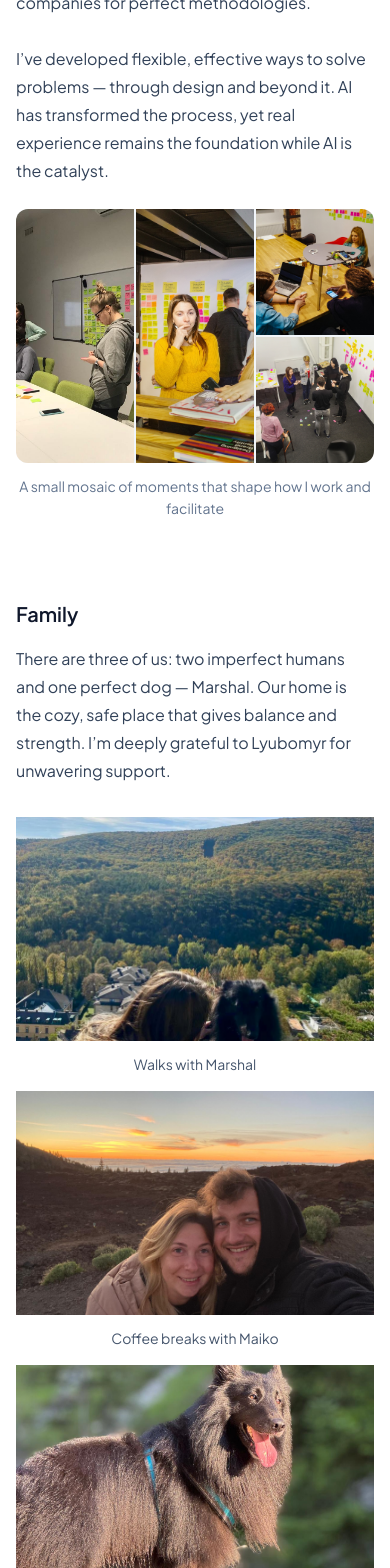
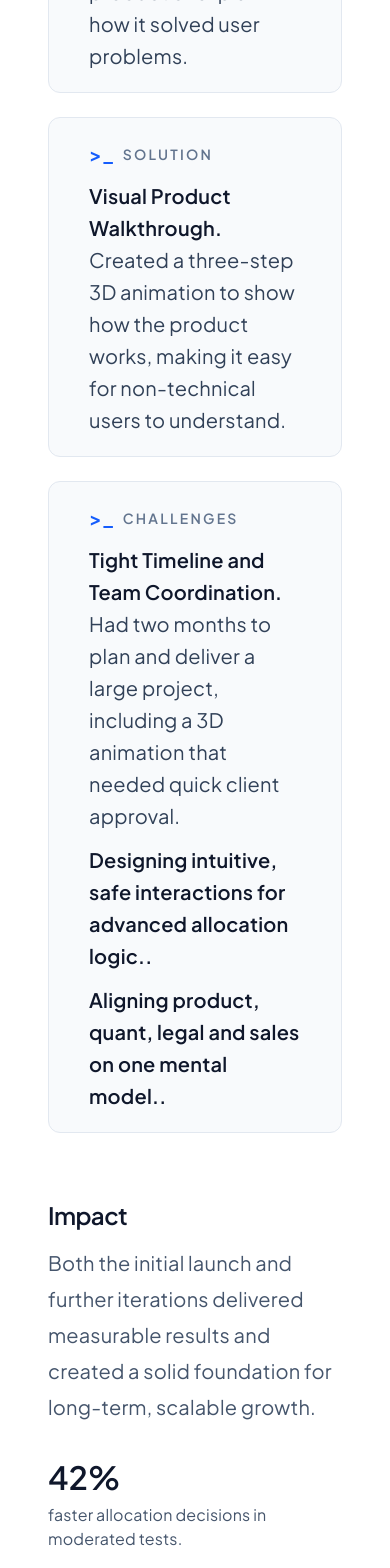
Before and after one commit to LiraCalifornia/iryna-portfolio, a Next.js app: page /work/allocations in a window 390 px wide. Shown: the part 1300-2868 px from the top of the page. Built offline with nearby package versions, Linux system fonts and the light colour scheme.

Commit message:
fixed navigation for slug

```diff
--- a/src/app/work/[slug]/page.tsx
+++ b/src/app/work/[slug]/page.tsx
@@ -1,294 +1,272 @@
-// src/app/about/page.tsx
-import type { Metadata } from "next";
+// src/app/work/[slug]/page.tsx
+import Image from "next/image";
 import Link from "next/link";
-import Image from "next/image";
+import { notFound } from "next/navigation";
+import { use } from "react";
+import { DesignProcess } from "@/components/DesignProcess";
+import { projects, type ProjectConfig } from "@/data/projects";
 
-export const metadata: Metadata = {
-  title: "About — Iryna Sofiian",
-  description:
-    "About Iryna Sofiian: story, work philosophy, values, and links.",
-  alternates: { canonical: "/about" },
-  openGraph: {
-    title: "About — Iryna Sofiian",
-    description:
-      "Senior Product Designer crafting calm, conversion-driven experiences.",
-    url: "/about",
-    type: "profile",
-  },
+/* ---------- Types ---------- */
+
+type PageProps = {
+  params: Promise<{ slug: string }>;
 };
 
-const familyPhotos = [
-  {
-    src: "/me-with-marshal.jpg",
-    alt: "Iryna with Marshal",
-    caption: "Walks with Marshal",
-  },
-  {
-    src: "/me-with-maiko.jpeg",
-    alt: "Iryna with Maiko",
-    caption: "Coffee breaks with Maiko",
-  },
-  {
-    src: "/marshal.jpeg",
-    alt: "Marshal enjoying nature",
-    caption: "Marshal — the heart of our family",
-  },
-];
+/* ---------- Helpers ---------- */
 
-const mosaicPhotos = [
-  { src: "/about-1.jpg", alt: "Workshop moment" },
-  { src: "/about-2.jpg", alt: "Team collaboration" },
-  { src: "/about-3.jpg", alt: "Sticky notes & structure" },
-  { src: "/about-4.jpg", alt: "Quiet observation" },
-  { src: "/about-5.jpg", alt: "Speaking & facilitation" },
-  { src: "/about-6.jpg", alt: "Another fragment from worklife" },
-];
+const splitText = (text: string) => {
+  const [first, ...rest] = text.split(". ");
+  return { first, rest: rest.join(". ") };
+};
 
-export default function AboutPage() {
-  // беремо перші 4 фото під конкретний колаж, як у Figma
-  const collagePhotos = mosaicPhotos.slice(0, 4);
+/* ---------- Route segment config ---------- */
+
+export function generateStaticParams() {
+  return Object.keys(projects).map((slug) => ({ slug }));
+}
+
+export const dynamicParams = true;
+
+/* ---------- Page ---------- */
+
+export default function WorkDetailPage(props: PageProps) {
+  const { slug } = use(props.params);
+  const project: ProjectConfig | undefined = projects[slug];
+
+  if (!project) notFound();
+
+  const {
+    title,
+    subtitle,
+    image,
+    period,
+    tools,
+    keywords,
+    problem,
+    solution,
+    challenges,
+    impact,
+    designProcessSteps,
+  } = project;
+
+  const hasFullCase = Boolean(problem && solution);
+  const toolsTags = tools
+    ? tools.split(",").map((t) => t.trim()).filter(Boolean)
+    : [];
+  const keywordTags = keywords
+    ? keywords.split(",").map((t) => t.trim()).filter(Boolean)
+    : [];
 
   return (
     <main className="bg-white">
-      <div className="mx-auto w-full max-w-3xl py-24">
-        <div className="w-full">
-          {/* HERO */}
-          <header className="mb-20">
-            <h1 className="mb-6 font-semibold tracking-tight text-slate-900 text-[32px] leading-[40px] sm:text-[40px] sm:leading-[48px] md:text-[48px] md:leading-[56px]">
-              About Iryna Sofiian
-            </h1>
-            <p className="text-slate-700 text-[18px] leading-[32px] md:text-[24px] md:leading-[40px]">
-              My design is, first and foremost, about solving problems for users
-              and for business. That alone determines my methods and tools,
-              never the other way around. I adapt to corporations, startups, and
-              each specific domain or team individually.
+      {/* головний контентний контейнер */}
+      {/* px-8 = 32px на мобайлі, з sm і вище повертаємось до 0, щоб лишилась чиста колона 768px */}
+      <div className="mx-auto w-full max-w-[768px] px-8 sm:px-0 pt-16 pb-20">
+        {/* Hero image */}
+        {image && (
+          <div className="relative w-full h-[220px] sm:h-[320px] md:h-[380px] rounded-xl overflow-hidden bg-slate-100">
+            <Image
+              src={image}
+              alt={title}
+              fill
+              className="object-cover"
+              sizes="(max-width: 768px) 100vw, 768px"
+            />
+          </div>
+        )}
+
+        {/* Header */}
+        <header className="mt-8">
+          {/* H2: 48/56 */}
+          <h1 className="text-[48px] leading-[56px] tracking-[-0.01em] font-semibold text-slate-900">
+            {title}
+          </h1>
+
+          {/* Subtitle 4: 24/40, відступ 24 */}
+          {subtitle && (
+            <p className="mt-6 text-[24px] leading-[40px] text-slate-700 tracking-[0.01em]">
+              {subtitle}
             </p>
-          </header>
+          )}
 
-          {/* STORY */}
-          <section className="mb-20">
-            <h2 className="mb-4 font-semibold text-slate-900 text-[20px] leading-[30px] md:text-[24px] md:leading-[36px]">
-              Story
-            </h2>
+          {/* Meta badges: mt 32, text M 16/24 */}
+          <div className="mt-8 flex flex-wrap gap-2 text-[16px] leading-[24px]">
+            {period && (
+              <span className="inline-flex items-center gap-1 rounded-lg border border-slate-200 bg-slate-50 px-3 py-1 text-slate-700 tracking-[0.01em]">
+                <span>🗓</span>
+                {period}
+              </span>
+            )}
 
-            <p className="text-slate-700 text-[16px] leading-[28px] md:text-[20px] md:leading-[36px]">
-              I was born in 1994 in Lviv, Ukraine, with a clear sense that I
-              wanted to solve people’s problems not only efficiently, but
-              beautifully. That’s how I began exploring design.
-              <br />
-              <br />
-              I first studied interior design for two years, but soon realized
-              it wasn’t my path. Then I turned to print and graphic design,
-              which became my formal education. While studying, I discovered the
-              world of digital products and started learning interface design.
-              <br />
-              <br />
-              Fate brought me together with programmers, and during my first
-              year I was immersed in code. By graduation I was already creating
-              Android and iOS apps, then moved into web products. That
-              enthusiasm became a strong foundation.
-            </p>
-          </section>
+            {toolsTags.map((tag, index) => (
+              <span
+                key={`tool-${index}`}
+                className="inline-flex items-center rounded-lg border border-slate-200 bg-slate-50 px-3 py-1 text-slate-700 tracking-[0.01em]"
+              >
+                {tag}
+              </span>
+            ))}
 
-          {/* WORK */}
-          <section className="mb-20">
-            <h2 className="mb-4 font-semibold text-slate-900 text-[20px] leading-[30px] md:text-[24px] md:leading-[36px]">
-              Work
-            </h2>
+            {keywordTags.map((tag, index) => (
+              <span
+                key={`kw-${index}`}
+                className="inline-flex items-center rounded-lg border border-slate-200 bg-slate-50 px-3 py-1 text-slate-700 tracking-[0.01em]"
+              >
+                {tag}
+              </span>
+            ))}
+          </div>
+        </header>
 
-            <p className="text-slate-700 text-[16px] leading-[28px] md:text-[20px] md:leading-[36px]">
-              The key value I bring is a broad kaleidoscope of experience. I’ve
-              practiced many well-known frameworks and learned that lots of them
-              are beautiful theory. There are no perfect companies for perfect
-              methodologies.
-              <br />
-              <br />
-              I’ve developed flexible, effective ways to solve problems —
-              through design and beyond it. AI has transformed the process, yet
-              real experience remains the foundation while AI is the catalyst.
-            </p>
+        {hasFullCase ? (
+          <>
+            {/* Problem / Solution / Challenges */}
+            <section className="mt-16 space-y-6 sm:space-y-7">
+              {/* Problem */}
+              {problem && (
+                <div className="rounded-xl bg-slate-50 border border-slate-200 px-10 py-5 sm:px-10 sm:py-5">
+                  {/* >_ (L bold) + CUPS 14 */}
+                  <h2 className="flex items-center gap-2">
+                    <span className="text-[20px] leading-[32px] font-semibold text-blue-600">
+                      {">_"}
+                    </span>
+                    <span className="text-[14px] leading-[20px] font-semibold uppercase tracking-[0.16em] text-slate-500">
+                      Problem
+                    </span>
+                  </h2>
 
-            {/* МОЗАЇКА ФОТО — новий колаж як на макеті */}
-            <div className="mt-6 rounded-[12px] overflow-hidden bg-slate-100">
-              <div className="grid h-[254px] grid-cols-3 grid-rows-2 gap-[2px]">
-                {collagePhotos.map((photo, index) => {
-                  // розкладка: 0 і 1 — високі колонки, 2 — правий верх, 3 — правий низ
-                  const layoutClasses =
-                    index === 0
-                      ? "col-span-1 row-span-2"
-                      : index === 1
-                      ? "col-span-1 row-span-2"
-                      : index === 2
-                      ? "col-start-3 row-start-1"
-                      : "col-start-3 row-start-2";
+                  {(() => {
+                    const { first, rest } = splitText(problem);
+                    return (
+                      <p className="mt-[10px] text-[20px] leading-[32px] tracking-[0.01em] text-slate-700">
+                        <span className="font-semibold text-slate-900">
+                          {first}.
+                        </span>{" "}
+                        {rest}
+                      </p>
+                    );
+                  })()}
+                </div>
+              )}
 
+              {/* Solution */}
+              {solution && (
+                <div className="rounded-xl bg-slate-50 border border-slate-200 px-10 py-5 sm:px-10 sm:py-5">
+                  <h2 className="flex items-center gap-2">
+                    <span className="text-[20px] leading-[32px] font-semibold text-blue-600">
+                      {">_"}
+                    </span>
+                    <span className="text-[14px] leading-[20px] font-semibold uppercase tracking-[0.16em] text-slate-500">
+                      Solution
+                    </span>
+                  </h2>
+
+                  {(() => {
+                    const { first, rest } = splitText(solution);
+                    return (
+                      <p className="mt-[10px] text-[20px] leading-[32px] tracking-[0.01em] text-slate-700">
+                        <span className="font-semibold text-slate-900">
+                          {first}.
+                        </span>{" "}
+                        {rest}
+                      </p>
+                    );
+                  })()}
+                </div>
+              )}
+
+              {/* Challenges */}
+              {challenges && challenges.length > 0 && (
+                <div className="rounded-xl bg-slate-50 border border-slate-200 px-10 py-5 sm:px-10 sm:py-5">
+                  <h2 className="flex items-center gap-2">
+                    <span className="text-[20px] leading-[32px] font-semibold text-blue-600">
+                      {">_"}
+                    </span>
+                    <span className="text-[14px] leading-[20px] font-semibold uppercase tracking-[0.16em] text-slate-500">
+                      Challenges
+                    </span>
+                  </h2>
+
+                  <ul className="mt-[10px] space-y-3">
+                    {challenges.map((item, index) => {
+                      const { first, rest } = splitText(item);
+                      return (
+                        <li key={index}>
+                          <p className="text-[20px] leading-[32px] tracking-[0.01em] text-slate-700">
+                            <span className="font-semibold text-slate-900">
+                              {first}.
+                            </span>{" "}
+                            {rest}
+                          </p>
+                        </li>
+                      );
+                    })}
+                  </ul>
+                </div>
+              )}
+            </section>
+
+            {/* Impact */}
+            <section className="mt-16">
+              {/* H5: 24/36 */}
+              <h2 className="text-[24px] leading-[36px] font-semibold tracking-tight text-slate-900">
+                Impact
+              </h2>
+
+              {/* text L custom: 20/36 */}
+              <p className="mt-3 text-[20px] leading-[36px] text-slate-600 tracking-[0.01em]">
+                Both the initial launch and further iterations delivered
+                measurable results and created a solid foundation for long-term,
+                scalable growth.
+              </p>
+
+              <div className="mt-8 grid gap-x-10 gap-y-8 sm:grid-cols-2 md:grid-cols-3">
+                {impact?.map((item, index) => {
+                  const [stat, ...rest] = item.split(" ");
+                  const label = rest.join(" ");
                   return (
-                    <div
-                      key={photo.src}
-                      className={`relative ${layoutClasses}`}
-                    >
-                      <Image
-                        src={photo.src}
-                        alt={photo.alt}
-                        fill
-                        className="object-cover"
-                        sizes="(max-width: 768px) 100vw, 768px"
-                      />
+                    <div key={index} className="space-y-1.5">
+                      {/* H4: 32/40 */}
+                      <div className="text-[32px] leading-[40px] font-semibold text-slate-900">
+                        {stat}
+                      </div>
+                      {/* text M: 16/24 */}
+                      <p className="text-[16px] leading-[24px] text-slate-600 tracking-[0.01em]">
+                        {label}
+                      </p>
                     </div>
                   );
                 })}
               </div>
-            </div>
+            </section>
 
-            <p className="mt-3 text-center text-slate-500 text-[14px] leading-[22px] md:text-[16px] md:leading-[24px]">
-              A small mosaic of moments that shape how I work and facilitate
-            </p>
-          </section>
-
-          {/* FAMILY */}
-          <section className="mb-20">
-            <h2 className="mb-4 font-semibold text-slate-900 text-[20px] leading-[30px] md:text-[24px] md:leading-[36px]">
-              Family
-            </h2>
-
-            <p className="mb-8 text-slate-700 text-[16px] leading-[28px] md:text-[20px] md:leading-[36px]">
-              There are three of us: two imperfect humans and one perfect dog —
-              Marshal. Our home is the cozy, safe place that gives balance and
-              strength. I’m deeply grateful to Lyubomyr for unwavering support.
-            </p>
-
-            <div className="grid grid-cols-1 gap-4 sm:grid-cols-3">
-              {familyPhotos.map(({ src, alt, caption }) => (
-                <figure key={src}>
-                  <div className="overflow-hidden">
-                    <Image
-                      src={src}
-                      alt={alt}
-                      width={800}
-                      height={600}
-                      className="h-56 w-full object-cover transition-transform duration-300 hover:scale-[1.03]"
-                      sizes="(min-width: 640px) 33vw, 100vw"
-                    />
-                  </div>
-
-                  <figcaption className="mt-3 text-center text-[14px] leading-[22px] text-slate-600 md:text-[16px] md:leading-[24px]">
-                    {caption}
-                  </figcaption>
-                </figure>
-              ))}
+            {/* Design Process — останній блок перед футером */}
+            {designProcessSteps && designProcessSteps.length > 0 && (
+              <DesignProcess steps={designProcessSteps} />
+            )}
+          </>
+        ) : (
+          <section className="mt-16">
+            <div className="rounded-xl bg-slate-50 border border-slate-200 px-4 py-5 sm:px-6 sm:py-7">
+              <p className="text-[16px] leading-[24px] text-slate-600 tracking-[0.01em]">
+                Full case study for this project is coming soon. If you&apos;d
+                like details now, please{" "}
+                <Link
+                  href="/contact"
+                  className="underline underline-offset-4 decoration-slate-400 hover:decoration-slate-900"
+                >
+                  get in touch
+                </Link>
+                .
+              </p>
             </div>
           </section>
+        )}
 
-          {/* VALUES */}
-          <section className="mb-20">
-            <h2 className="mb-8 font-semibold text-slate-900 text-[20px] leading-[30px] md:text-[24px] md:leading-[36px]">
-              Values
-            </h2>
-
-            <div className="space-y-4">
-              <div className="rounded-2xl border border-slate-200 bg-slate-50 px-6 py-5 md:px-10">
-                <p className="mb-[10px] flex items-center">
-                  <span className="mr-2 text-[16px] leading-[24px] font-semibold text-blue-600">
-                    &gt;_
-                  </span>
-                  <span className="text-[13px] leading-[20px] tracking-[0.18em] font-semibold uppercase text-slate-500">
-                    People
-                  </span>
-                </p>
-
-                <p className="text-[16px] leading-[28px] text-slate-900 md:text-[20px] md:leading-[32px]">
-                  <strong className="font-semibold">
-                    Users, businesses, technologies
-                  </strong>{" "}
-                  — all are about people. I start by listening and understanding.
-                </p>
-              </div>
-
-              <div className="rounded-2xl border border-slate-200 bg-slate-50 px-6 py-5 md:px-10">
-                <p className="mb-[10px] flex items-center">
-                  <span className="mr-2 text-[16px] leading-[24px] font-semibold text-blue-600">
-                    &gt;_
-                  </span>
-                  <span className="text-[13px] leading-[20px] tracking-[0.18em] font-semibold uppercase text-slate-500">
-                    Continuous Learning
-                  </span>
-                </p>
-
-                <p className="text-[16px] leading-[28px] text-slate-900 md:text-[20px] md:leading-[32px]">
-                  <strong className="font-semibold">
-                    Tools and methods must adapt.
-                  </strong>{" "}
-                  Today’s AI trick may be irrelevant tomorrow. Problems evolve.
-                </p>
-              </div>
-
-              <div className="rounded-2xl border border-slate-200 bg-slate-50 px-6 py-5 md:px-10">
-                <p className="mb-[10px] flex items-center">
-                  <span className="mr-2 text-[16px] leading-[24px] font-semibold text-blue-600">
-                    &gt;_
-                  </span>
-                  <span className="text-[13px] leading-[20px] tracking-[0.18em] font-semibold uppercase text-slate-500">
-                    Partnership
-                  </span>
-                </p>
-
-                <p className="text-[16px] leading-[28px] text-slate-900 md:text-[20px] md:leading-[32px]">
-                  <strong className="font-semibold">
-                    The best work comes when you care like an owner.
-                  </strong>{" "}
-                  All-in or not at all.
-                </p>
-              </div>
-            </div>
-          </section>
-
-          {/* FIND ME */}
-          <section className="mb-20">
-            <h2 className="mb-4 font-semibold text-slate-900 text-[20px] leading-[30px] md:text-[24px] md:leading-[36px]">
-              Find me
-            </h2>
-
-            <ul className="mt-4 grid grid-cols-1 gap-3 sm:grid-cols-2">
-              <li>
-                <Link
-                  href="https://www.linkedin.com/in/iryna-sofiian/"
-                  className="block rounded-none border border-slate-200 p-4 text-[15px] leading-[22px] text-slate-800 hover:bg-slate-50 md:text-[16px] md:leading-[24px]"
-                >
-                  LinkedIn
-                </Link>
-              </li>
-              <li>
-                <Link
-                  href="https://www.strava.com/athletes/32493473"
-                  className="block rounded-none border border-slate-200 p-4 text-[15px] leading-[22px] text-slate-800 hover:bg-slate-50 md:text-[16px] md:leading-[24px]"
-                >
-                  Strava
-                </Link>
-              </li>
-              <li>
-                <Link
-                  href="https://www.instagram.com/sofiian.iryna/"
-                  className="block rounded-none border border-slate-200 p-4 text-[15px] leading-[22px] text-slate-800 hover:bg-slate-50 md:text-[16px] md:leading-[24px]"
-                >
-                  Instagram
-                </Link>
-              </li>
-              <li>
-                <Link
-                  href="https://www.facebook.com/iryna.sofiyan"
-                  className="block rounded-none border border-slate-200 p-4 text-[15px] leading-[22px] text-slate-800 hover:bg-slate-50 md:text-[16px] md:leading-[24px]"
-                >
-                  Facebook
-                </Link>
-              </li>
-            </ul>
-          </section>
-
-          {/* FOOTER */}
-          <footer className="border-t border-slate-200 pt-6 text-[13px] leading-[20px] text-slate-500">
-            © 2015–2025 Iryna Sofiian
-          </footer>
-        </div>
+        {/* Footer — text S 13/20, відступ 64 зверху */}
+        <footer className="mt-16 border-t border-slate-100 pt-5 text-[13px] leading-[20px] text-slate-500 tracking-[0.01em]">
+          © 2015–2025 Iryna Sofiian
+        </footer>
       </div>
     </main>
   );
```
